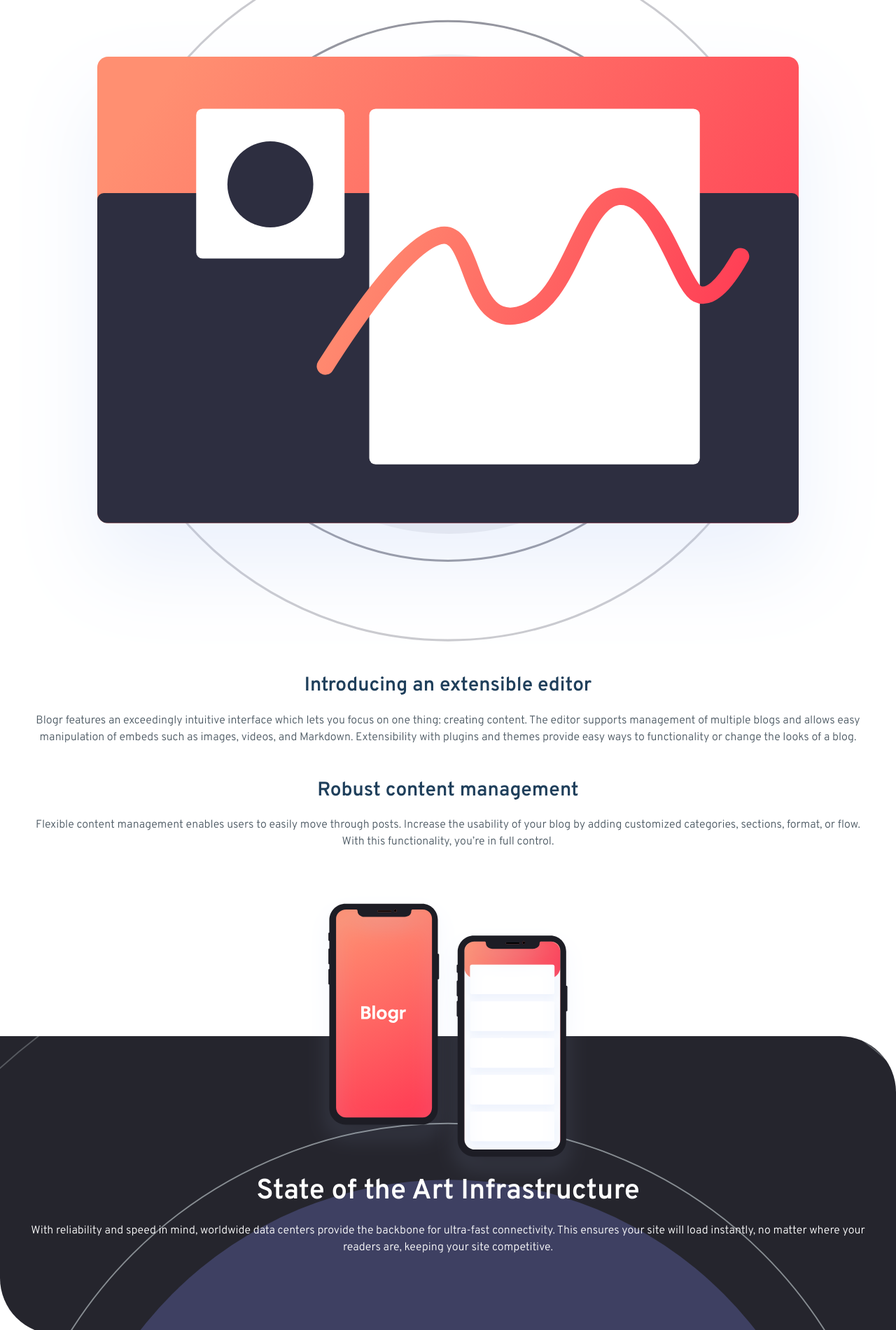
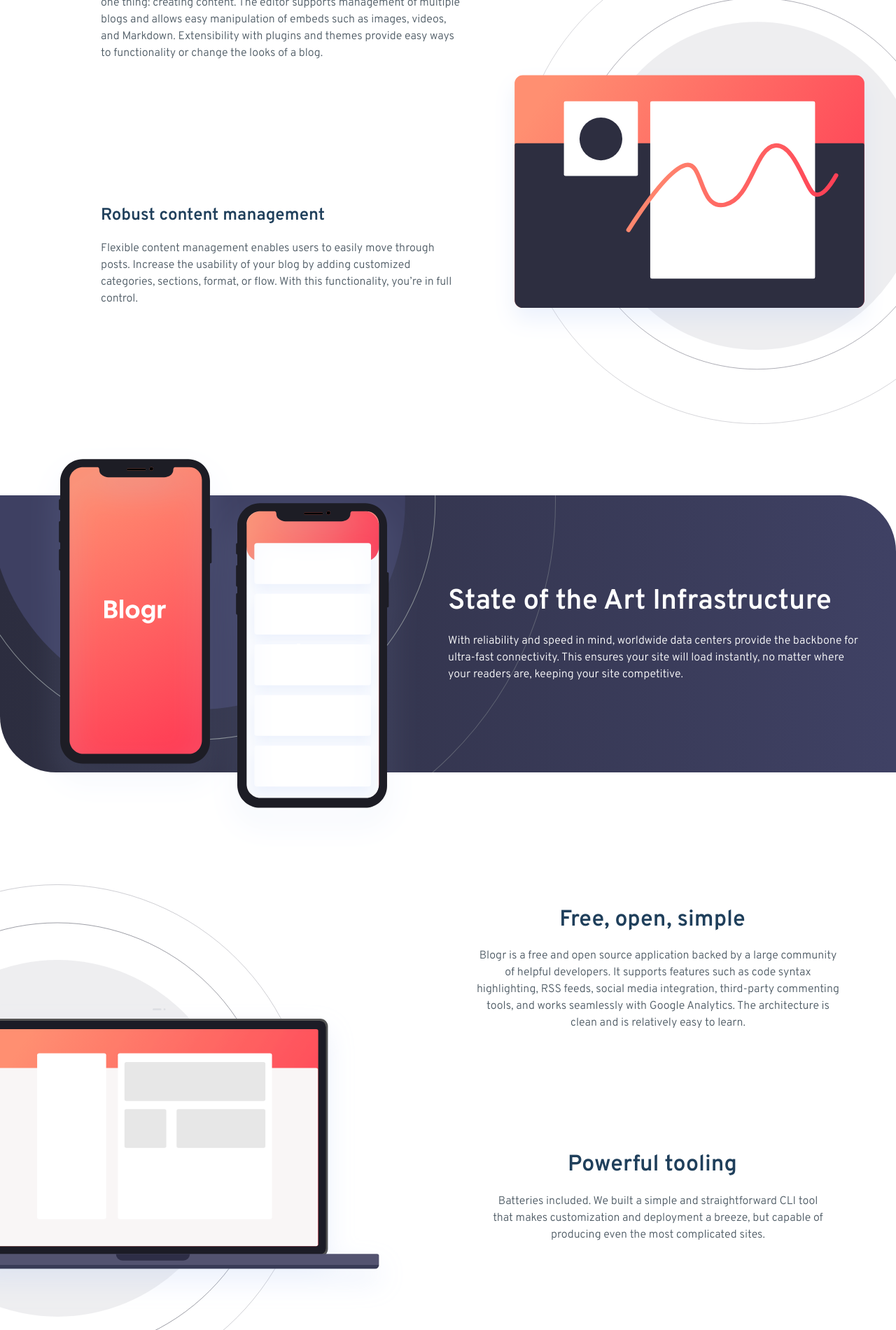
Before and after one commit to Nova988/Frontendmentor-challenges, a plain HTML site: page blogr-landing-page-main/dist/index.html in a window 1280 px wide. Shown: the part 899-2800 px from the top of the page at 70% size. Drawn offline with Linux system fonts and the light colour scheme.

Commit message:
finished project V 1.0

```diff
--- a/blogr-landing-page-main/dist/index.html
+++ b/blogr-landing-page-main/dist/index.html
@@ -110,6 +110,8 @@
           </div>
         </div>
       </nav>
+
+      <!-- Header content -->
       <div class="header-content">
         <h1>A modern publishing platform</h1>
         <p>Grow your audience and build your online brand</p>
@@ -184,31 +186,38 @@
       </div>
     </header>
     <main>
+      <!-- Future section -->
       <section id="future" class="section">
         <h2 class="section__header">Designed for the future</h2>
         <div class="image">
-          <img src="./images/illustration-editor-mobile.svg" alt="" />
+          <img
+            class="image--editor"
+            src="./images/illustration-editor-mobile.svg"
+            alt=""
+          />
         </div>
-      </section>
-      <section id="introduction" class="section">
+        <div id="introduction" class="section">
           <h2 class="section__header">Introducing an extensible editor</h2>
           <p class="section__content">
-          Blogr features an exceedingly intuitive interface which lets you focus
-          on one thing: creating content. The editor supports management of
-          multiple blogs and allows easy manipulation of embeds such as images,
-          videos, and Markdown. Extensibility with plugins and themes provide
-          easy ways to functionality or change the looks of a blog.
+            Blogr features an exceedingly intuitive interface which lets you
+            focus on one thing: creating content. The editor supports management
+            of multiple blogs and allows easy manipulation of embeds such as
+            images, videos, and Markdown. Extensibility with plugins and themes
+            provide easy ways to functionality or change the looks of a blog.
           </p>
-      </section>
-      <section id="robust" class="section">
+        </div>
+        <div id="robust" class="section">
           <h2 class="section__header">Robust content management</h2>
           <p class="section__content">
             Flexible content management enables users to easily move through
             posts. Increase the usability of your blog by adding customized
-          categories, sections, format, or flow. With this functionality, you’re
-          in full control.
+            categories, sections, format, or flow. With this functionality,
+            you’re in full control.
           </p>
+        </div>
       </section>
+
+      <!-- Art Infrastructure section -->
 
       <section id="art-infrastructure" class="section">
         <div class="image image--mobile">
@@ -226,26 +235,33 @@
           </p>
         </div>
       </section>
-      <section id="free-open-single" class="section">
+      <section id="free-open-single" class="section container">
         <div class="image">
-          <img src="./images/illustration-laptop-mobile.svg" alt="" />
+          <img
+            class="image--laptop"
+            src="./images/illustration-laptop-mobile.svg"
+            alt=""
+          />
         </div>
+        <div id="simple">
           <h2 class="section__header">Free, open, simple</h2>
           <p class="section__content">
             Blogr is a free and open source application backed by a large
             community of helpful developers. It supports features such as code
-          syntax highlighting, RSS feeds, social media integration, third-party
-          commenting tools, and works seamlessly with Google Analytics. The
-          architecture is clean and is relatively easy to learn.
+            syntax highlighting, RSS feeds, social media integration,
+            third-party commenting tools, and works seamlessly with Google
+            Analytics. The architecture is clean and is relatively easy to
+            learn.
           </p>
-      </section>
-      <section id="powerful" class="section">
+        </div>
+        <div id="powerful" class="section">
           <h2 class="section__header">Powerful tooling</h2>
           <p class="section__content">
             Batteries included. We built a simple and straightforward CLI tool
             that makes customization and deployment a breeze, but capable of
             producing even the most complicated sites.
           </p>
+        </div>
       </section>
     </main>
     <footer id="main-footer">
--- a/blogr-landing-page-main/dist/main.js
+++ b/blogr-landing-page-main/dist/main.js
@@ -10,6 +10,10 @@ const categoryElements = Array.from(
 const categoryIcon = document.querySelectorAll(".category__icon");
 const menuOverlay = document.getElementById("menu-overlay");
 const mediaLarge = window.matchMedia("(min-width: 900px)");
+
+// Images
+const imageEditor = document.querySelector(".image--editor");
+const imageLaptop = document.querySelector(".image--laptop");
 
 if (!mediaLarge.matches) {
   hamburgerMenu.addEventListener("click", function () {
@@ -30,6 +34,8 @@ if (!mediaLarge.matches) {
 // Change category Icon image color
 if (mediaLarge.matches) {
   categoryIcon.forEach((x) => (x.src = "./images/icon-arrow-light.svg"));
+  imageEditor.src = "./images/illustration-editor-desktop.svg";
+  imageLaptop.src = "./images/illustration-laptop-desktop.svg";
 }
 
 // Navigation functionality
--- a/blogr-landing-page-main/scss/_utilitys.scss
+++ b/blogr-landing-page-main/scss/_utilitys.scss
@@ -3,18 +3,22 @@
   max-width: $containerWidth;
   min-height: 100%;
   margin: auto;
-  padding: 50px 25px 20px 25px;
+  padding: 0px 25px 0px 25px;
 }
 
 // Buttons
 .btn {
-  display: block;
   padding: 0.75em 1rem;
   background-color: $white;
   color: $lightred;
   font-weight: 700;
   border-radius: 1.5em;
   min-width: 130px;
+  transition: $hoverTransition;
+
+  &--primary {
+    border: 1px solid $white;
+  }
 
   &--secondary {
     background-color: inherit;
--- a/blogr-landing-page-main/scss/_variables.scss
+++ b/blogr-landing-page-main/scss/_variables.scss
@@ -28,4 +28,4 @@ $mobileWidth: 500px;
 $tabletWidth: 770px;
 
 // transitions
-$hoverTransition: all 300ms ease;
+$hoverTransition: all 200ms ease;
--- a/blogr-landing-page-main/scss/main.scss
+++ b/blogr-landing-page-main/scss/main.scss
@@ -50,7 +50,7 @@
   }
 }
 
-/////////////// Future Section ////////////////
+/////////////// Art infrastructure Section ////////////////
 #art-infrastructure {
   display: grid;
   grid-template-rows: minmax(100px, 150px) 1fr;
--- a/blogr-landing-page-main/scss/media/_mediaExtraLarge.scss
+++ b/blogr-landing-page-main/scss/media/_mediaExtraLarge.scss
@@ -1,2 +1,14 @@
 @media screen and (min-width: 1200px) {
+  /////////////// Header content ////////////////
+
+  h1 {
+    font-size: 3rem;
+  }
+  .header-content {
+    padding-top: 10%;
+
+    p {
+      font-size: 1.5rem;
+    }
+  }
 }
--- a/blogr-landing-page-main/scss/media/_mediaLarge.scss
+++ b/blogr-landing-page-main/scss/media/_mediaLarge.scss
@@ -1,8 +1,39 @@
 @media screen and (max-width: 899px) {
+  .desktop-nav {
+    display: none;
+  }
+
+  .login-container {
+    display: none;
+  }
 }
 
 @media screen and (min-width: 900px) {
   // utilitys
+
+  // Button hover effects
+  .btn--primary {
+    &:hover {
+      background: inherit;
+      color: $white;
+    }
+  }
+
+  .btn--secondary {
+    &:hover {
+      background: $white;
+      color: $lightred;
+    }
+  }
+
+  .section__header {
+    font-size: 2rem;
+    padding-left: 0;
+  }
+
+  .section__content {
+    padding-left: 0;
+  }
 
   // navbar
 
@@ -93,4 +124,130 @@
       }
     }
   }
+
+  // Header contenten
+  .header-content {
+    padding-top: 15%;
+  }
+
+  // future section
+  #future {
+    display: grid;
+    grid-template-columns: 1fr 1fr;
+    padding-left: 8rem;
+    padding-right: 0;
+
+    .section {
+      text-align: left;
+
+      &__header {
+        grid-column: 1/3;
+      }
+    }
+
+    .image {
+      grid-column: 2/3;
+      grid-row: 2/4;
+      display: block;
+      position: relative;
+      overflow: hidden;
+
+      img {
+        width: 125%;
+        position: relative;
+      }
+    }
+
+    #introduction {
+      grid-row: 2/3;
+    }
+
+    #introduction,
+    #robust {
+      .section__header {
+        font-size: 1.5rem;
+      }
+    }
+  }
+
+  /////////////// Art infrastructure Section ////////////////
+
+  #art-infrastructure {
+    grid-template-columns: 1fr 1fr;
+    margin-top: 6rem;
+    grid-template-rows: minmax(100px, 300px);
+    // background-position: top 80% left -90%;
+    // background-size: 80%;
+    background: url("../images/bg-pattern-circles.svg") no-repeat top 80% left -90%/
+        80%,
+      $gradientBody;
+
+    .text--box {
+      padding-bottom: 0;
+      padding-right: 3rem;
+      text-align: left;
+      display: flex;
+      flex-direction: column;
+      justify-content: center;
+    }
+
+    .section {
+      &__content {
+        padding: 0;
+      }
+    }
+  }
+
+  .image--mobile {
+    img {
+      padding: 0rem;
+      top: -40%;
+      max-width: fit-content;
+    }
+  }
+
+  /////////////// Free open Single ////////////////
+  #free-open-single {
+    padding: 10rem 0;
+    display: grid;
+    grid-template-columns: 1fr 1fr;
+
+    .image {
+      grid-row: 1/3;
+      display: block;
+
+      img {
+        position: relative;
+        width: 150%;
+        right: 25vw;
+      }
+    }
+  }
+
+  #simple {
+    grid-column: 2/3;
+    grid-row: 1/2;
+  }
+
+  /////////////// Free open Single ////////////////
+  #main-footer {
+    flex-direction: row;
+    align-items: flex-start;
+    justify-content: space-evenly;
+    padding: 5rem 15rem;
+    column-gap: 5rem;
+  }
+
+  .box {
+    text-align: left;
+
+    &__el {
+      max-width: fit-content;
+    }
+
+    &__el:hover {
+      text-decoration: underline;
+      cursor: pointer;
+    }
+  }
 }
```
Also changed, not shown: blogr-landing-page-main/design/active-states.jpg, blogr-landing-page-main/dist/css/main.css. Lines whose indentation alone changed are shown as unchanged.
